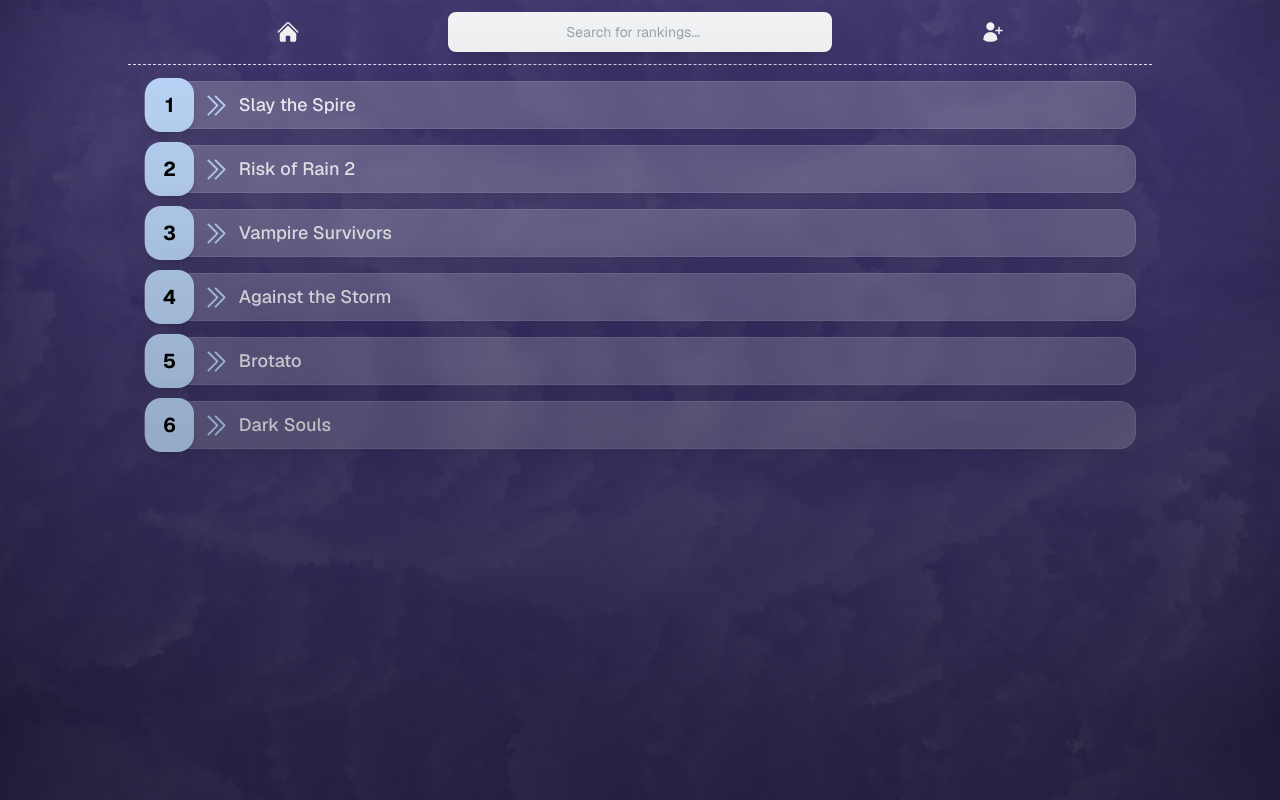
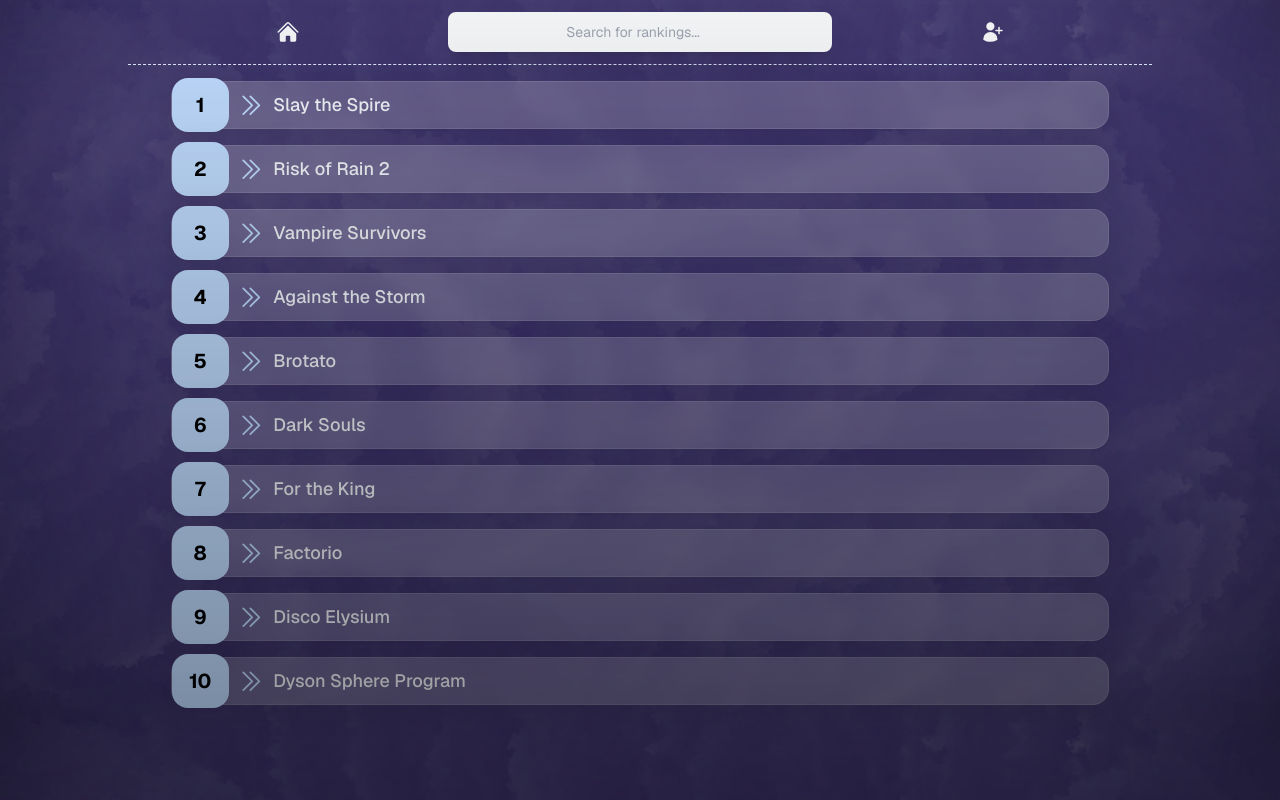
Before and after one commit to ahmetahaydemir/lunarino, a Next.js app: page /global in a window 1280 px wide. Built offline with nearby package versions, Linux system fonts and the light colour scheme; no server answers.

Commit message:
A bit better draggable list

```diff
--- a/app/ui/container.tsx
+++ b/app/ui/container.tsx
@@ -52,6 +52,26 @@
             id: 6,
             name: "Dark Souls",
             href: "/detail"
+        },
+        {
+            id: 7,
+            name: "For the King",
+            href: "/detail"
+        },
+        {
+            id: 8,
+            name: "Factorio",
+            href: "/detail"
+        },
+        {
+            id: 9,
+            name: "Disco Elysium",
+            href: "/detail"
+        },
+        {
+            id: 10,
+            name: "Dyson Sphere Program",
+            href: "/detail"
         }
     ])
 
@@ -86,13 +106,13 @@
     if (!initialToken) {
         setTimeout(() => {
             moveRanking(1, 1);
-        }, 400);
+        }, 250);
         initialToken = true;
     }
 
     return (
         <>
-            <div className='w-full h-fit flex flex-col p-4 gap-4 items-center'>
+            <div className='w-full h-fit flex flex-col pt-4 gap-4 items-center'>
                 <DndProvider backend={mobileCheck.mobile ? TouchBackend : HTML5Backend}>
                     {rankings.map((rank, i) => renderRanking(rank, i))}
                 </DndProvider>
--- a/app/ui/ranking.tsx
+++ b/app/ui/ranking.tsx
@@ -1,6 +1,6 @@
 'use client'
 
-import { ChevronDoubleRightIcon } from '@heroicons/react/24/solid'
+import { ChevronDoubleRightIcon, EllipsisHorizontalIcon } from '@heroicons/react/24/solid'
 import Link from 'next/link'
 
 import { useDrag, useDrop } from 'react-dnd'
@@ -89,7 +89,7 @@
         },
     })
     //
-    const [{ isDragging }, drag] = useDrag({
+    const [{ isDragging }, drag, preview] = useDrag({
         type: ItemTypes.RANKING,
         item: () => {
             return { id, index }
@@ -99,20 +99,22 @@
         }),
     })
     //
+    preview(null);
     drag(drop(ref))
     //
     return (
         <div ref={ref}
             data-handler-id={handlerId}
-            className={isDragging ? 'opacity-0 w-full' : 'opacity-100 w-full'}
+            className={(isDragging ? 'opacity-10 w-11/12 duration-100 ease-out' : 'opacity-100 w-full duration-200 ease-in-out') + 'transition-all flex justify-center items-center'}
         >
+            <EllipsisHorizontalIcon className={(isDragging ? 'visible' : 'invisible') + ' w-8 h-8 fill-white absolute left-0 pointer-events-none'}></EllipsisHorizontalIcon>
             <Link
                 key={id}
                 href={href}
-                className="ranking flex shadow-md h-[48px] items-center justify-center gap-2 rounded-md font-medium hover:border-indigo-300"
+                className="ranking flex w-11/12 h-[48px] items-center justify-center gap-2 rounded-md font-medium"
             >
-                <div className='flex w-[54px] h-[54px] shadow-md bg-blue-200 text-black justify-center text-xl rounded-2xl'>
-                    <b className='self-center'>{id}</b>
+                <div className='flex w-[64px] h-[54px] bg-blue-200 text-black justify-center text-xl rounded-2xl'>
+                    <b className='self-center'>{index + 1}</b>
                 </div>
                 <ChevronDoubleRightIcon className="w-8 fill-blue-200" />
                 <p className="w-full text-slate-100 text-lg">{name}</p>
```
